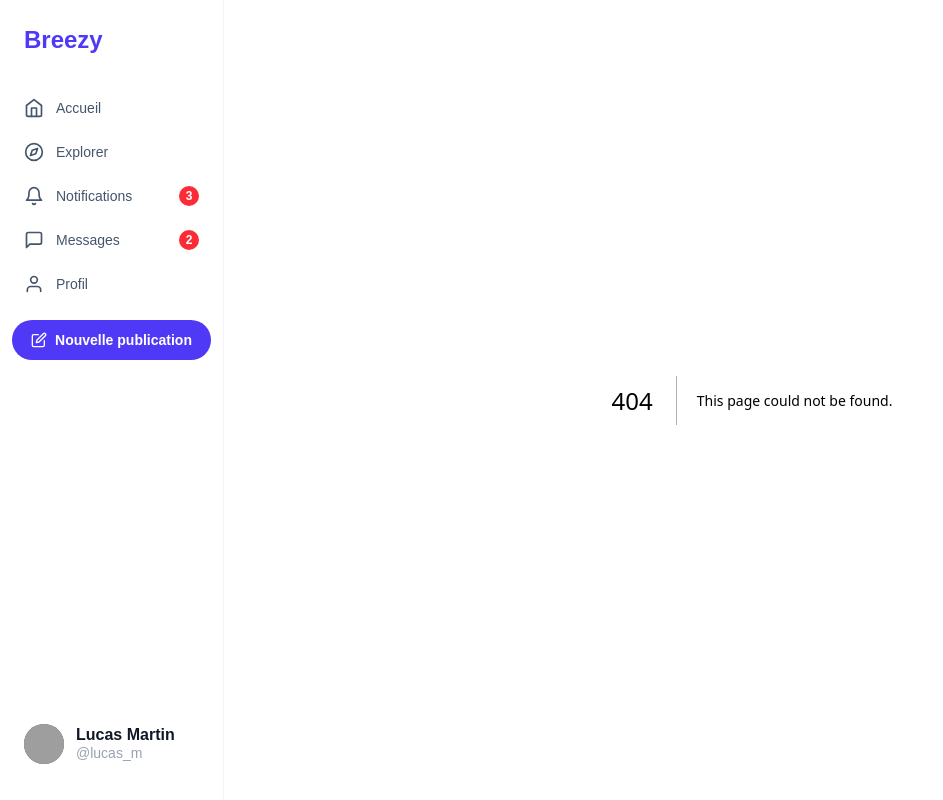
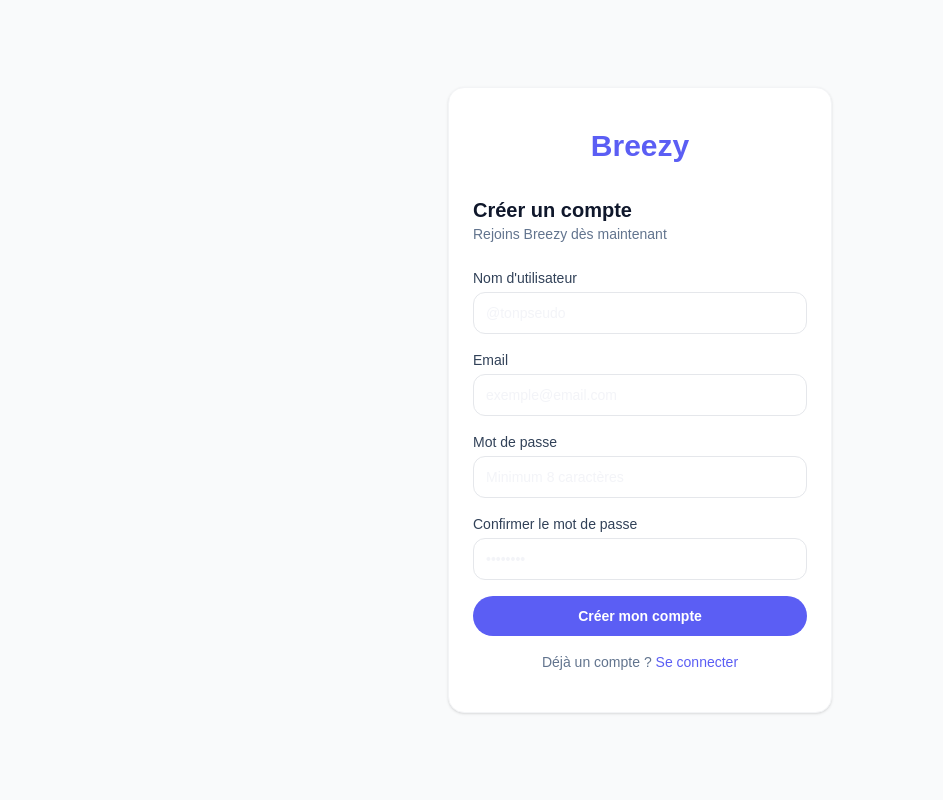
Before and after one commit to DAD-groupe-6/Breezy, a Next.js app in the folder front/: page /register in a window 1280 px wide. Before the commit this address had no page. Shown: the whole page, without its empty margins (0-943 px from the left). Built offline with nearby package versions, Linux system fonts and the light colour scheme; grey boxes are pictures that could not be loaded.

Commit message:
feat(frontend): add auth pages with login and register forms

```diff
--- /dev/null
+++ b/front/src/app/(app)/layout.jsx
@@ -0,0 +1,14 @@
+import Sidebar from "@/components/Sidebar";
+import NavbarMobile from "@/components/NavbarMobile";
+
+export default function AppLayout({ children }) {
+  return (
+    <div className="min-h-screen flex bg-white text-gray-900">
+      <Sidebar />
+      <main className="flex-1 pb-16 md:pb-0">
+        {children}
+      </main>
+      <NavbarMobile />
+    </div>
+  );
+}
--- a/front/src/app/page.js
+++ b/front/src/app/(app)/page.js
@@ -1,15 +1,30 @@
+import Link from 'next/link'
+
 export default function Home() {
   return (
-    <main className="flex min-h-screen flex-col items-center justify-center bg-[var(--color-bg-primary)] text-[var(--color-text-primary)] p-4">
+    <main className="relative flex min-h-screen flex-col items-center justify-center bg-[var(--color-bg-primary)] text-[var(--color-text-primary)] p-4">
+      <div className="absolute top-4 right-4 flex items-center gap-3">
+        <Link
+          href="/login"
+          className="px-5 py-2 rounded-full border border-[#5B5EF4] text-[#5B5EF4] text-sm font-semibold hover:bg-[#5B5EF4] hover:text-white transition-colors duration-200"
+        >
+          Se connecter
+        </Link>
+        <Link
+          href="/register"
+          className="px-5 py-2 rounded-full bg-[#5B5EF4] text-white text-sm font-semibold hover:bg-[#4B4EE4] transition-colors duration-200"
+        >
+          S'inscrire
+        </Link>
+      </div>
+
       <div className="text-center rounded-2xl border border-[var(--color-border)] bg-[var(--color-bg-surface)] px-8 py-10 shadow-lg">
         <h1 className="mb-4 text-6xl font-extrabold tracking-tight text-[var(--color-text-title)] drop-shadow-sm animate-pulse">
           Breezy
         </h1>
-
         <span className="mb-6 inline-block rounded-full bg-[var(--color-bg-surface-2)] px-4 py-2 text-sm font-bold text-[var(--color-text-secondary)] shadow-sm">
           🚧 Site en construction
         </span>
-
         <p className="mx-auto max-w-md text-lg leading-relaxed text-[var(--color-text-secondary)]">
           Notre équipe configure actuellement les microservices et l'interface.
         </p>
--- /dev/null
+++ b/front/src/app/(auth)/layout.jsx
@@ -0,0 +1,12 @@
+export default function AuthLayout({ children }) {
+  return (
+    <div className="min-h-screen flex items-center justify-center bg-gray-50">
+      <div className="w-full max-w-sm px-6 py-10 bg-white rounded-2xl shadow-sm border border-gray-100">
+        <div className="mb-8 text-center">
+          <span className="text-3xl font-bold text-[#5B5EF4]">Breezy</span>
+        </div>
+        {children}
+      </div>
+    </div>
+  );
+}
--- /dev/null
+++ b/front/src/app/(auth)/login/page.jsx
@@ -0,0 +1,7 @@
+import LoginForm from '@/components/auth/LoginForm'
+
+export const metadata = { title: 'Connexion — Breezy' }
+
+export default function LoginPage() {
+  return <LoginForm />
+}
--- /dev/null
+++ b/front/src/app/(auth)/register/page.jsx
@@ -0,0 +1,7 @@
+import RegisterForm from '@/components/auth/RegisterForm'
+
+export const metadata = { title: 'Inscription — Breezy' }
+
+export default function RegisterPage() {
+  return <RegisterForm />
+}
--- a/front/src/app/layout.js
+++ b/front/src/app/layout.js
@@ -1,18 +1,8 @@
 import { Geist, Geist_Mono } from "next/font/google";
 import "./globals.css";
-import Sidebar from "@/components/Sidebar";
-import NavbarMobile from "@/components/NavbarMobile";
-import Avatar from "../components/Avatar";
 
-const geistSans = Geist({
-  variable: "--font-geist-sans",
-  subsets: ["latin"],
-});
-
-const geistMono = Geist_Mono({
-  variable: "--font-geist-mono",
-  subsets: ["latin"],
-});
+const geistSans = Geist({ variable: "--font-geist-sans", subsets: ["latin"] });
+const geistMono = Geist_Mono({ variable: "--font-geist-mono", subsets: ["latin"] });
 
 export const metadata = {
   title: "Breezy",
@@ -21,17 +11,8 @@ export const metadata = {
 
 export default function RootLayout({ children }) {
   return (
-    <html
-      lang="fr"
-      className={`${geistSans.variable} ${geistMono.variable} h-full antialiased`}
-    >
-      <body className="min-h-full flex flex-col md:flex-row pb-16 md:pb-0 bg-white text-gray-900">
-        <Sidebar />
-        <main className="flex-1">
-          {children}
-        </main>
-        <NavbarMobile />
-      </body>
+    <html lang="fr" className={`${geistSans.variable} ${geistMono.variable} h-full antialiased`}>
+      <body className="h-full">{children}</body>
     </html>
   );
 }
--- /dev/null
+++ b/front/src/components/auth/LoginForm.jsx
@@ -0,0 +1,68 @@
+'use client'
+
+import { useState } from 'react'
+import Link from 'next/link'
+import InputField from '@/components/ui/InputField'
+import Button from '@/components/ui/Button'
+
+function validate(email, password) {
+  const errors = {}
+  if (!email) errors.email = "L'email est requis"
+  else if (!/^[^\s@]+@[^\s@]+\.[^\s@]+$/.test(email)) errors.email = 'Email invalide'
+  if (!password) errors.password = 'Le mot de passe est requis'
+  return errors
+}
+
+export default function LoginForm() {
+  const [email, setEmail] = useState('')
+  const [password, setPassword] = useState('')
+  const [errors, setErrors] = useState({})
+
+  function handleSubmit(e) {
+    e.preventDefault()
+    const newErrors = validate(email, password)
+    if (Object.keys(newErrors).length > 0) {
+      setErrors(newErrors)
+      return
+    }
+    setErrors({})
+    // TODO: appel API POST /api/auth/login
+  }
+
+  return (
+    <form onSubmit={handleSubmit} className="flex flex-col gap-4">
+      <div className="mb-2">
+        <h2 className="text-xl font-bold text-slate-900">Connexion</h2>
+        <p className="text-sm text-slate-500">Bon retour sur Breezy</p>
+      </div>
+
+      <InputField
+        label="Email"
+        id="email"
+        type="email"
+        value={email}
+        onChange={(e) => setEmail(e.target.value)}
+        error={errors.email}
+        placeholder="exemple@email.com"
+      />
+      <InputField
+        label="Mot de passe"
+        id="password"
+        type="password"
+        value={password}
+        onChange={(e) => setPassword(e.target.value)}
+        error={errors.password}
+        placeholder="••••••••"
+      />
+
+      <Button type="submit" fullWidth>Se connecter</Button>
+
+      <p className="text-sm text-center text-slate-500">
+        Pas encore de compte ?{' '}
+        <Link href="/register" className="text-[#5B5EF4] font-medium hover:underline">
+          S'inscrire
+        </Link>
+      </p>
+    </form>
+  )
+}
--- /dev/null
+++ b/front/src/components/auth/RegisterForm.jsx
@@ -0,0 +1,60 @@
+'use client'
+
+import { useState } from 'react'
+import Link from 'next/link'
+import InputField from '@/components/ui/InputField'
+import Button from '@/components/ui/Button'
+
+function validate(form) {
+  const errors = {}
+  if (!form.username) errors.username = "Le nom d'utilisateur est requis"
+  if (!form.email) errors.email = "L'email est requis"
+  else if (!/^[^\s@]+@[^\s@]+\.[^\s@]+$/.test(form.email)) errors.email = 'Email invalide'
+  if (!form.password) errors.password = 'Le mot de passe est requis'
+  else if (form.password.length < 8) errors.password = 'Minimum 8 caractères'
+  if (form.confirm !== form.password) errors.confirm = 'Les mots de passe ne correspondent pas'
+  return errors
+}
+
+export default function RegisterForm() {
+  const [form, setForm] = useState({ username: '', email: '', password: '', confirm: '' })
+  const [errors, setErrors] = useState({})
+
+  function update(field) {
+    return (e) => setForm(prev => ({ ...prev, [field]: e.target.value }))
+  }
+
+  function handleSubmit(e) {
+    e.preventDefault()
+    const newErrors = validate(form)
+    if (Object.keys(newErrors).length > 0) {
+      setErrors(newErrors)
+      return
+    }
+    setErrors({})
+    // TODO: appel API POST /api/auth/register
+  }
+
+  return (
+    <form onSubmit={handleSubmit} className="flex flex-col gap-4">
+      <div className="mb-2">
+        <h2 className="text-xl font-bold text-slate-900">Créer un compte</h2>
+        <p className="text-sm text-slate-500">Rejoins Breezy dès maintenant</p>
+      </div>
+
+      <InputField label="Nom d'utilisateur" id="username" value={form.username} onChange={update('username')} error={errors.username} placeholder="@tonpseudo" />
+      <InputField label="Email" id="email" type="email" value={form.email} onChange={update('email')} error={errors.email} placeholder="exemple@email.com" />
+      <InputField label="Mot de passe" id="password" type="password" value={form.password} onChange={update('password')} error={errors.password} placeholder="Minimum 8 caractères" />
+      <InputField label="Confirmer le mot de passe" id="confirm" type="password" value={form.confirm} onChange={update('confirm')} error={errors.confirm} placeholder="••••••••" />
+
+      <Button type="submit" fullWidth>Créer mon compte</Button>
+
+      <p className="text-sm text-center text-slate-500">
+        Déjà un compte ?{' '}
+        <Link href="/login" className="text-[#5B5EF4] font-medium hover:underline">
+          Se connecter
+        </Link>
+      </p>
+    </form>
+  )
+}
--- /dev/null
+++ b/front/src/components/ui/Button.jsx
@@ -0,0 +1,17 @@
+const variants = {
+  primary: 'bg-[#5B5EF4] hover:bg-[#4B4EE4] text-white focus-visible:ring-[#5B5EF4]',
+  secondary: 'bg-white hover:bg-gray-50 text-slate-700 border border-gray-200 focus-visible:ring-gray-300',
+}
+
+export default function Button({ children, type = 'button', onClick, disabled = false, variant = 'primary', fullWidth = false }) {
+  return (
+    <button
+      type={type}
+      onClick={onClick}
+      disabled={disabled}
+      className={`flex items-center justify-center gap-2 px-4 py-2.5 rounded-full text-sm font-semibold cursor-pointer transition-colors duration-200 focus-visible:outline-none focus-visible:ring-2 focus-visible:ring-offset-2 ${variants[variant]} ${fullWidth ? 'w-full' : ''} ${disabled ? 'opacity-50 cursor-not-allowed' : ''}`}
+    >
+      {children}
+    </button>
+  )
+}
--- /dev/null
+++ b/front/src/components/ui/InputField.jsx
@@ -0,0 +1,22 @@
+export default function InputField({ label, id, type = 'text', value, onChange, error, placeholder }) {
+  return (
+    <div className="flex flex-col gap-1">
+      <label htmlFor={id} className="text-sm font-medium text-slate-700">
+        {label}
+      </label>
+      <input
+        id={id}
+        type={type}
+        value={value}
+        onChange={onChange}
+        placeholder={placeholder}
+        className={`px-3 py-2.5 rounded-xl border text-sm outline-none transition-colors focus:ring-2 focus:ring-[#5B5EF4] focus:border-transparent ${
+          error
+            ? 'border-red-400 bg-red-50'
+            : 'border-gray-200 bg-white hover:border-gray-300'
+        }`}
+      />
+      {error && <p className="text-xs text-red-500">{error}</p>}
+    </div>
+  )
+}
```
